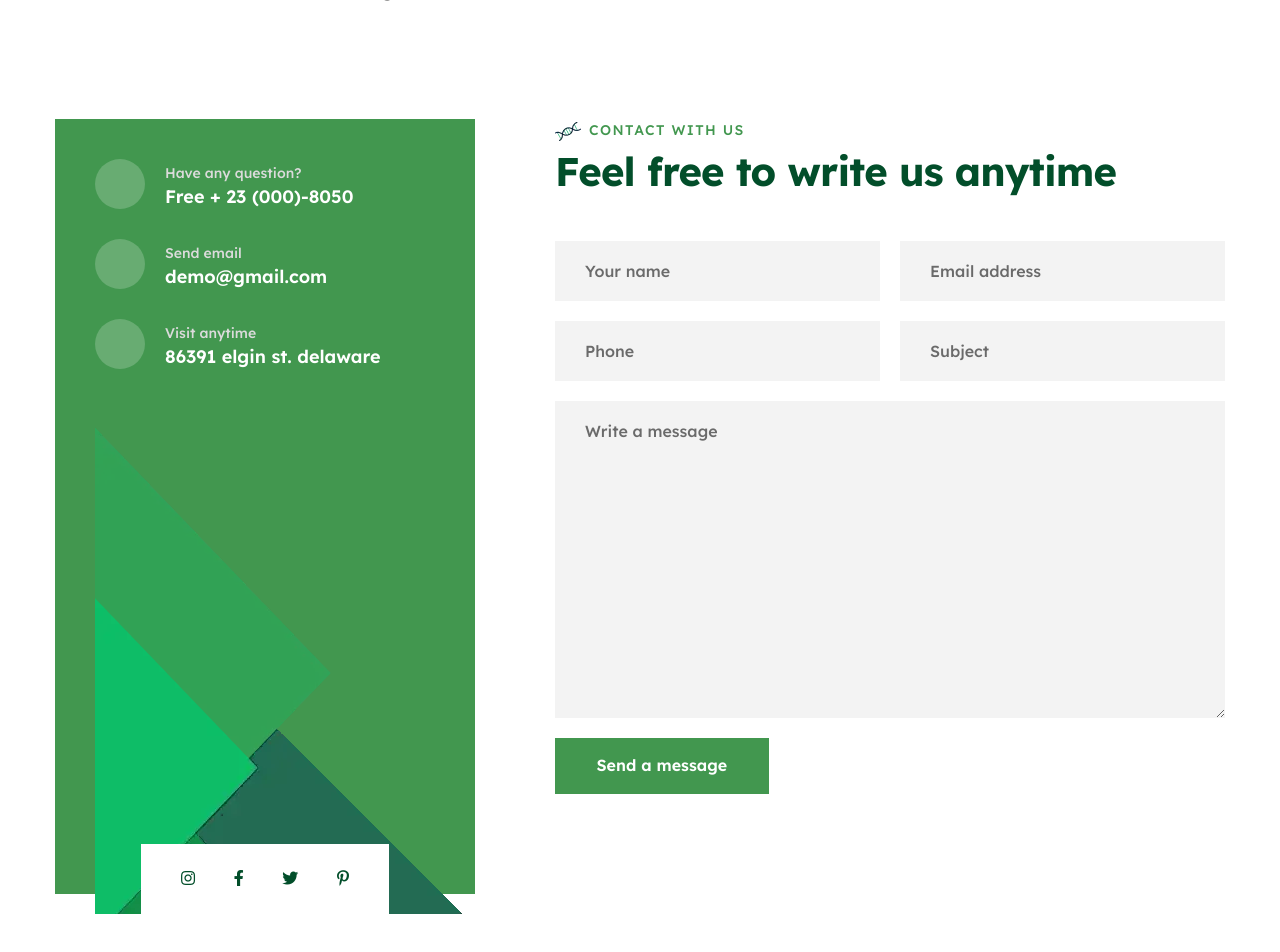
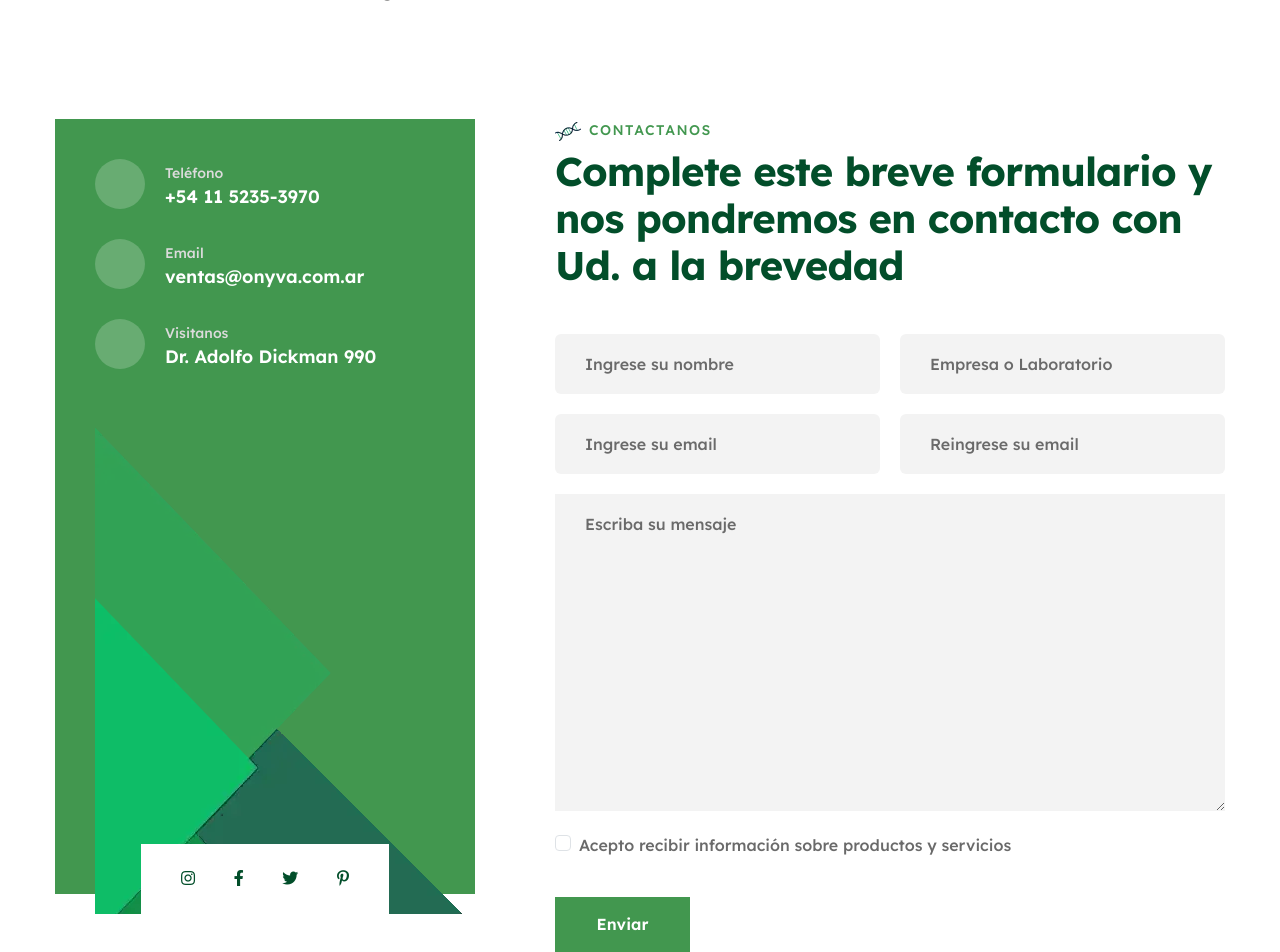
Before and after one commit to gabi-devel/onyva2, a PHP site: page /onyva_nuevo_sitio_completo/contacto.php in a window 1280 px wide. Shown: the part 126-1078 px from the top of the page. Run offline with PHP 8.4, Linux system fonts and the light colour scheme; some libraries are stand-ins or nearby versions.

Commit message:
modificado contacto.php

```diff
--- a/contacto.php
+++ b/contacto.php
@@ -19,8 +19,8 @@ $size_our_products = "60";
                                         <i class="icon-telephone-call-1"></i>
                                     </div>
                                     <div class="contact-one__info__content">
-                                        <p class="contact-one__info__text">Have any question?</p>
-                                        <h4 class="contact-one__info__title"><a href="tel:+92(8800)-8960">Free + 23 (000)-8050</a></h4><!-- /.contact-one__info__title -->
+                                        <p class="contact-one__info__text">Teléfono</p>
+                                        <h4 class="contact-one__info__title"><a href="tel:++54 11 5235-3970">+54 11 5235-3970</a></h4><!-- /.contact-one__info__title -->
                                     </div><!-- /.contact-one__info__content -->
                                 </li>
                                 <li class="contact-one__info__item">
@@ -28,8 +28,8 @@ $size_our_products = "60";
                                         <i class="icon-email"></i>
                                     </div>
                                     <div class="contact-one__info__content">
-                                        <p class="contact-one__info__text">Send email</p>
-                                        <h4 class="contact-one__info__title"><a href="mailto:needhelp@company.com">demo@gmail.com</a></h4>
+                                        <p class="contact-one__info__text">Email</p>
+                                        <h4 class="contact-one__info__title"><a href="mailto:ventas@onyva.com.ar">ventas@onyva.com.ar</a></h4>
                                     </div>
                                 </li>
                                 <li class="contact-one__info__item">
@@ -37,8 +37,8 @@ $size_our_products = "60";
                                         <i class="icon-pin"></i>
                                     </div><!-- /.contact-one__info__icon -->
                                     <div class="contact-one__info__content">
-                                        <p class="contact-one__info__text">Visit anytime</p> <!-- /.contact-one__info__text -->
-                                        <h4 class="contact-one__info__title"><a href="#">86391 elgin st. delaware</a></h4><!-- /.contact-one__info__title -->
+                                        <p class="contact-one__info__text">Visitanos</p> <!-- /.contact-one__info__text -->
+                                        <h4 class="contact-one__info__title"><a href="#">Dr. Adolfo Dickman 990</a></h4><!-- /.contact-one__info__title -->
                                     </div><!-- /.contact-one__info__content -->
                                 </li>
                             </ul><!-- /.list-unstyled -->
@@ -59,29 +59,40 @@ $size_our_products = "60";
                         <div class="contact-one__left">
                             <div class="contact-one__top">
                                 <div class="sec-title wow fadeInUp animated" data-wow-duration="700ms" style="visibility: visible; animation-duration: 700ms; animation-name: fadeInUp;">
-                                    <h6 class="sec-title__tagline"><img src="assets/images/shapes/sec-title-s-1.png" alt="Contact with  Us" class="sec-title__img">Contact with Us</h6><!-- /.sec-title__tagline -->
-                                    <h3 class="sec-title__title">Feel free to write us anytime</h3><!-- /.sec-title__title -->
+                                    <h6 class="sec-title__tagline"><img src="assets/images/shapes/sec-title-s-1.png" alt="Contact with  Us" class="sec-title__img">Contactanos</h6><!-- /.sec-title__tagline -->
+                                    <h3 class="sec-title__title">Complete este breve formulario y nos pondremos en contacto con Ud. a la brevedad</h3><!-- /.sec-title__title -->
                                 </div><!-- /.sec-title -->
                             </div><!-- /.contact-one__top -->
                             <form class="contact-one__form contact-form-validated form-one background-base wow fadeInUp animated" data-wow-duration="1500ms" action="inc/sendemail.php" novalidate="novalidate" style="visibility: visible; animation-duration: 1500ms; animation-name: fadeInUp;">
                                 <div class="form-one__group">
                                     <div class="form-one__control">
-                                        <input type="text" name="name" placeholder="Your name">
+                                        <input placeholder="Ingrese su nombre" name="name" type="text" id="name" class="form-control" value="">
                                     </div><!-- /.form-one__control form-one__control__full -->
+
                                     <div class="form-one__control">
-                                        <input type="email" name="email" placeholder="Email address">
+                                    <input placeholder="Empresa o Laboratorio" name="company" type="text" id="company" class="form-control" value="">
                                     </div><!-- /.form-one__control form-one__control__full -->
-                                    <div class="form-one__control form-one__control">
-                                        <input type="tel" name="form_phone" pattern="[0-9]{3}-[0-9]{3}-[0-9]{4}" placeholder="Phone" required="" aria-required="true">
-                                    </div><!-- /.form-one__control form-one__control__full -->
-                                    <div class="form-one__control form-one__control">
-                                        <input type="text" name="subject" placeholder="Subject">
-                                    </div><!-- /.form-one__control form-one__control__full -->
+
+                                    <div class="form-one__control">
+                                        <input placeholder="Ingrese su email" name="email" type="email" id="email" class="form-control" value="">
+                                        <div class="invalid-feedback"></div>
+                                    </div>
+                                    <div class="form-one__control">
+                                        <input placeholder="Reingrese su email" name="confirmEmail" type="email" id="confirmEmail" class="form-control" value="">
+                                        <div class="invalid-feedback"></div>
+                                    </div>
+
                                     <div class="form-one__control form-one__control--full">
-                                        <textarea name="message" placeholder="Write a message"></textarea><!-- /# -->
+                                        <textarea name="message" placeholder="Escriba su mensaje"></textarea><!-- /# -->
                                     </div><!-- /.form-one__control -->
                                     <div class="form-one__control form-one__control--full">
-                                        <button type="submit" class="laboix-btn laboix-btn--submite">Send a message</button>
+                                        <div class="form-check">
+                                            <input name="terms" type="checkbox" class="form-check-input">
+                                            <p title="" class="form-check-label">Acepto recibir información sobre productos y servicios</p>
+                                        </div>
+                                    </div><!-- /.form-one__control -->
+                                    <div class="form-one__control form-one__control--full">
+                                        <button type="submit" class="laboix-btn laboix-btn--submite">Enviar</button>
                                     </div><!-- /.form-one__control -->
                                 </div><!-- /.form-one__group -->
                             </form>
```
